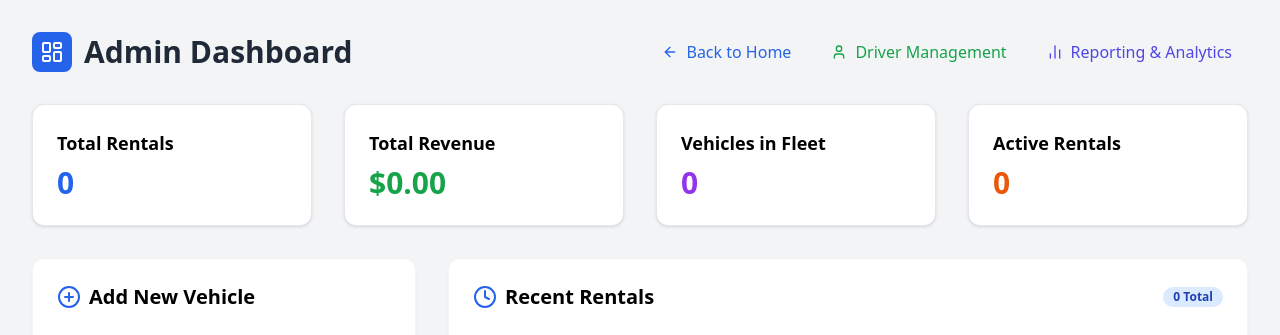
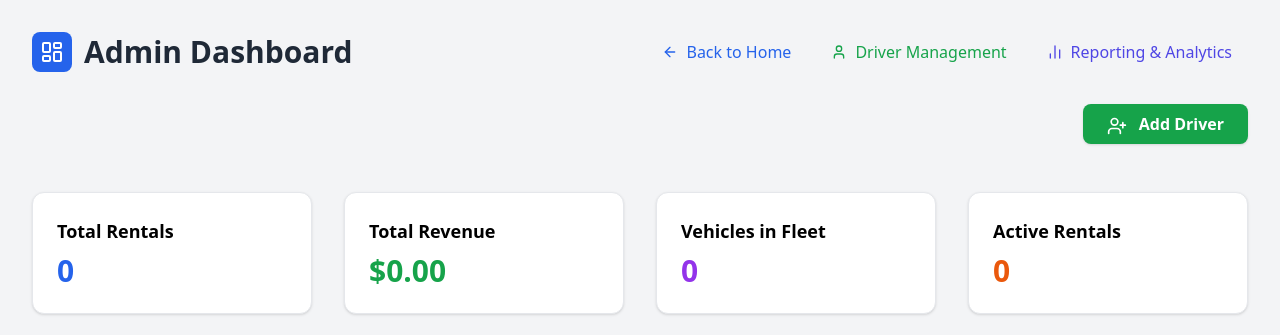
Before and after one commit to Deadx34/Rent-Go, a PHP site: page /admin.php in a window 1280 px wide. Shown: the top 335 px of the page. Run offline with PHP 8.4, Linux system fonts and the light colour scheme; the visitor is signed in with stand-in values (Sample User, id 1); data that the repository does not hold is empty; some libraries are stand-ins or nearby versions.

Commit message:
Add button to add driver in admin dashboard and clean up index.php

```diff
--- a/admin.php
+++ b/admin.php
@@ -115,6 +115,11 @@ $rentals = $conn->query("SELECT r.*, u.name as user_name, v.make, v.model, v.veh
         $popular_vehicle = $conn->query("SELECT v.make, v.model, COUNT(*) as cnt FROM rentals r JOIN vehicles v ON r.vehicle_id = v.id GROUP BY r.vehicle_id ORDER BY cnt DESC LIMIT 1")->fetch_assoc();
         ?>
         <div class="grid grid-cols-1 md:grid-cols-2 lg:grid-cols-4 gap-8 mb-8">
+            <div class="col-span-4 flex justify-end mb-4">
+                <button onclick="toggleModal('driverModal')" class="bg-green-600 text-white px-6 py-2 rounded-lg font-bold shadow hover:bg-green-700 transition">
+                    <i data-lucide="user-plus" class="inline w-5 h-5 mr-2"></i> Add Driver
+                </button>
+            </div>
             <div class="bg-white p-6 rounded-xl shadow border">
                 <h2 class="font-bold text-lg mb-2">Total Rentals</h2>
                 <p class="text-3xl font-black text-blue-600"><?php echo $total_rentals; ?></p>
```
Also changed, not shown: index.php (line endings or trailing spaces).
